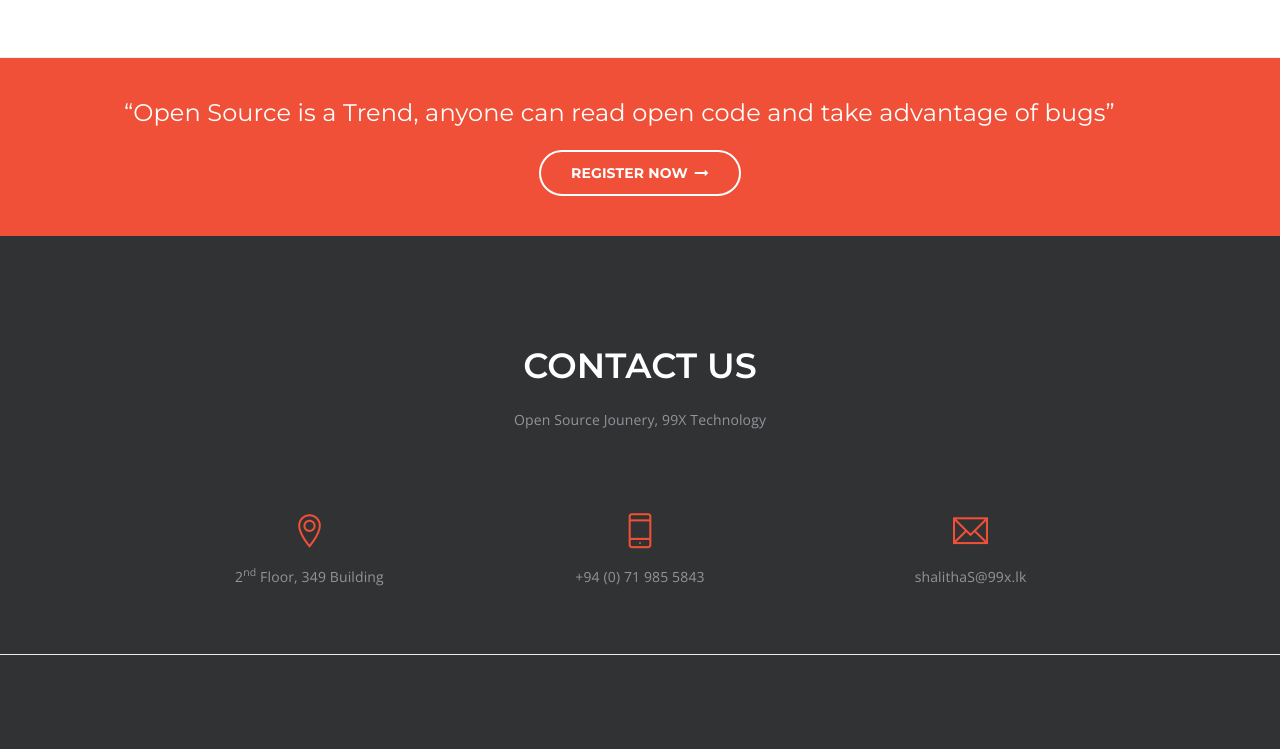
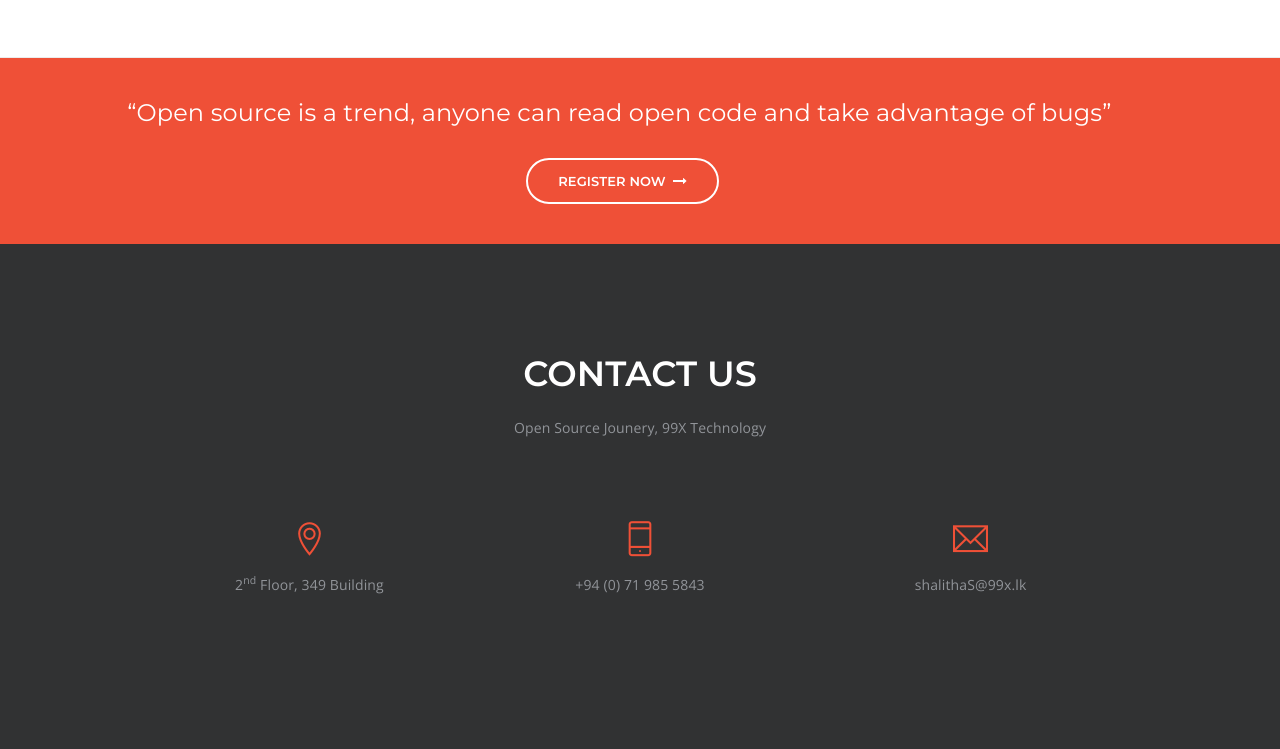
Before and after one commit to 99x/openhack, a plain HTML site: page index.html in a window 1280 px wide. Shown: the part 2140-2889 px from the top of the page. Drawn offline with nearby package versions, Linux system fonts and the light colour scheme.

Commit message:
add changes

```diff
--- a/index.html
+++ b/index.html
@@ -125,8 +125,8 @@
                   </div>
                 </div>
                 <div>
-                  <!--  <div class="display-inline-block alt-font margin-one no-margin-tb xs-margin-nine-bottom xs-no-margin xs-width-100"><a class="btn-circle btn-large btn-border text-white xs-margin-lr-auto border-2-white xs-float-none xs-display-block" href="https://goo.gl/wfkoPZ" target="_blank"><span class="tz-text" style="color: rgb(255, 255, 255); background-color: rgba(0, 0, 0, 0); font-size: 14px; font-weight: 400; font-family: Montserrat, sans-serif; text-transform: none; border-radius: 0px;" id="ui-id-24">REGISTER NOW</span></a></div>
-                                        <div class="display-inline-block alt-font margin-one no-margin-tb xs-width-100 xs-no-margin"><a class="btn-circle btn-large btn-border text-white xs-margin-lr-auto border-2-white xs-float-none xs-display-block inner-link" href="#content-section50"><span class="tz-text" style="color: rgb(255, 255, 255); background-color: rgba(0, 0, 0, 0); font-size: 14px; font-weight: 400; font-family: Montserrat, sans-serif; text-transform: none; border-radius: 0px;" id="ui-id-73">MORE</span></a></div>-->
+                 <!--  <div class="display-inline-block alt-font margin-one no-margin-tb xs-margin-nine-bottom xs-no-margin xs-width-100"><a class="btn-circle btn-large btn-border text-white xs-margin-lr-auto border-2-white xs-float-none xs-display-block" href="https://goo.gl/wfkoPZ" target="_blank"><span class="tz-text" style="color: rgb(255, 255, 255); background-color: rgba(0, 0, 0, 0); font-size: 14px; font-weight: 400; font-family: Montserrat, sans-serif; text-transform: none; border-radius: 0px;" id="ui-id-24">REGISTER NOW</span></a></div>
+                                      <div class="display-inline-block alt-font margin-one no-margin-tb xs-width-100 xs-no-margin"><a class="btn-circle btn-large btn-border text-white xs-margin-lr-auto border-2-white xs-float-none xs-display-block inner-link" href="#content-section50"><span class="tz-text" style="color: rgb(255, 255, 255); background-color: rgba(0, 0, 0, 0); font-size: 14px; font-weight: 400; font-family: Montserrat, sans-serif; text-transform: none; border-radius: 0px;" id="ui-id-73">MORE</span></a></div>-->
                 </div>
               </div>
               <!-- end slider -->
@@ -272,12 +272,13 @@
           <div class="col-md-12 col-sm-12 col-xs-12 text-center" style="">
             <div
               class="display-inline-block sm-display-block vertical-align-middle margin-five-right sm-no-margin-right sm-margin-ten-bottom tz-text alt-font text-white title-medium sm-title-medium">
-              “Open Source is a Trend, anyone can read open code and take advantage of bugs”&nbsp;</div>
+              “Open source is a trend, anyone can read open code and take advantage of bugs”&nbsp;
               <div>
-                <br>
-                <a class="btn-large btn text-white highlight-button-white-border btn-circle" href="https://openhackregistration.typeform.com/to/peKthb" target="_blank">
-                   <span class="tz-text" style="color: rgb(255, 255, 255); background-color: rgba(0, 0, 0, 0); font-size: 14px; font-weight: 700; font-family: Montserrat, sans-serif; text-transform: none; border-radius: 0px;" id="ui-id-79">
+                 <br>
+                  <a class="btn-large btn text-white highlight-button-white-border btn-circle" href="https://openhackregistration.typeform.com/to/peKthb" target="_blank">
+                   <span class="tz-text" style="color: rgb(255, 255, 255); background-color: rgba(0, 0, 0, 0); font-size: 13px; font-weight: 600; font-family: Montserrat, sans-serif; text-transform: none; border-radius: 0px;" id="ui-id-79">
                    REGISTER NOW</span><i class="fa fa-long-arrow-right icon-extra-small tz-icon-color"></i></a>
+                  </div>
               </div>
           </div>
         </div>
@@ -334,7 +335,8 @@
           <!-- end contact detail -->
         </div>
       </div>
-    </section><!-- footer section -->
+
+    <!-- footer section -->
     <footer id="footer-section15" class="bg-dark-blue builder-bg padding-60px-tb xs-padding-40px-tb"
       style="padding: 60px 0px; border-color: rgb(112, 112, 112); background-color: rgb(49, 50, 51) !important;">
       <div class="container">
@@ -396,6 +398,7 @@
         </div>
       </div>
     </footer>
+    </section>
     <!-- end footer -->
   </div><!-- /#page -->
 
```
